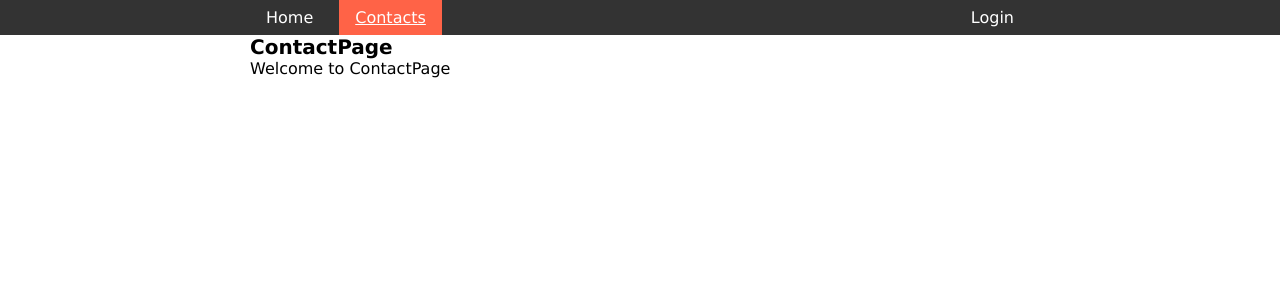
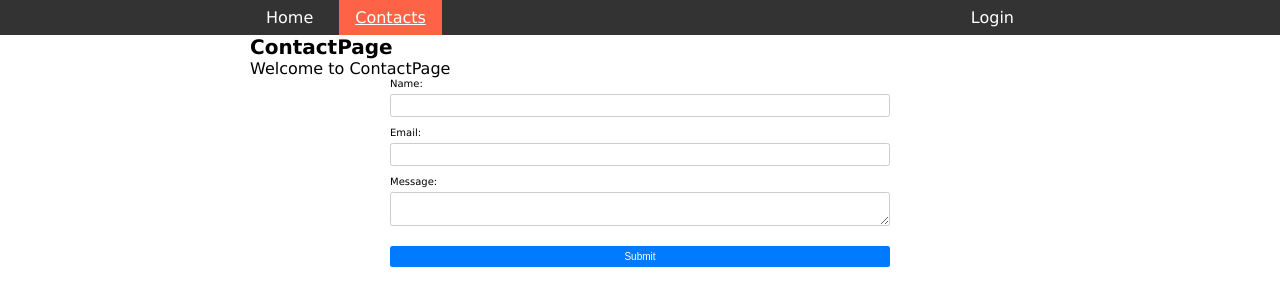
Before and after one commit to VytasPet/feu5-12_react_practice_crud_axios, a React (Vite) app: page /contacts in a window 1280 px wide. Shown: the top 306 px of the page. Built offline with nearby package versions, Linux system fonts and the light colour scheme.

Commit message:
contact form

```diff
--- /dev/null
+++ b/src/components/forms/ContactForm.jsx
@@ -0,0 +1,133 @@
+import React from 'react';
+import { useFormik } from 'formik';
+import styled from 'styled-components';
+
+const StyledForm = styled.form`
+  display: flex;
+  flex-direction: column;
+  width: 100%;
+  max-width: 500px;
+  margin: 0 auto;
+`;
+
+const StyledLabel = styled.label`
+  margin-bottom: 0.5rem;
+`;
+
+const StyledInput = styled.input`
+  padding: 0.5rem;
+  margin-bottom: 1rem;
+  border-radius: 0.25rem;
+  border: 1px solid #ccc;
+  font-size: 1rem;
+`;
+
+const StyledTextArea = styled.textarea`
+  padding: 0.5rem;
+  margin-bottom: 1rem;
+  border-radius: 0.25rem;
+  border: 1px solid #ccc;
+  font-size: 1rem;
+`;
+
+const StyledButton = styled.button`
+  padding: 0.5rem 1rem;
+  margin-top: 1rem;
+  border-radius: 0.25rem;
+  border: none;
+  background-color: #007bff;
+  color: #fff;
+  font-size: 1rem;
+  cursor: pointer;
+
+  &:hover {
+    background-color: #0069d9;
+  }
+
+  &:disabled {
+    background-color: #ddd;
+    color: #aaa;
+    cursor: not-allowed;
+  }
+`;
+
+function ContactForm() {
+  const formik = useFormik({
+    initialValues: {
+      name: '',
+      email: '',
+      message: '',
+    },
+    onSubmit: (values, { resetForm, setSubmitting }) => {
+      setTimeout(() => {
+        alert(JSON.stringify(values, null, 2));
+        resetForm();
+        setSubmitting(false);
+      }, 1000);
+    },
+    validate: (values) => {
+      const errors = {};
+
+      if (!values.name) {
+        errors.name = 'Name is required';
+      }
+
+      if (!values.email) {
+        errors.email = 'Email is required';
+      } else if (!/^[^\s@]+@[^\s@]+\.[^\s@]+$/.test(values.email)) {
+        errors.email = 'Invalid email format';
+      }
+
+      if (!values.message) {
+        errors.message = 'Message is required';
+      }
+
+      return errors;
+    },
+  });
+
+  return (
+    <StyledForm onSubmit={formik.handleSubmit}>
+      <StyledLabel htmlFor="name">Name:</StyledLabel>
+      <StyledInput
+        type="text"
+        id="name"
+        name="name"
+        value={formik.values.name}
+        onChange={formik.handleChange}
+        onBlur={formik.handleBlur}
+      />
+      {formik.touched.name && formik.errors.name ? (
+        <div>{formik.errors.name}</div>
+      ) : null}
+      <StyledLabel htmlFor="email">Email:</StyledLabel>
+      <StyledInput
+        type="email"
+        id="email"
+        name="email"
+        value={formik.values.email}
+        onChange={formik.handleChange}
+        onBlur={formik.handleBlur}
+      />
+      {formik.touched.email && formik.errors.email ? (
+        <div>{formik.errors.email}</div>
+      ) : null}
+      <StyledLabel htmlFor="message">Message:</StyledLabel>
+      <StyledTextArea
+        id="message"
+        name="message"
+        value={formik.values.message}
+        onChange={formik.handleChange}
+        onBlur={formik.handleBlur}
+      />
+      {formik.touched.message && formik.errors.message ? (
+        <div>{formik.errors.message}</div>
+      ) : null}{' '}
+      <StyledButton type="submit" disabled={formik.isSubmitting}>
+        {formik.isSubmitting ? 'Submitting...' : 'Submit'}
+      </StyledButton>
+    </StyledForm>
+  );
+}
+
+export default ContactForm;
--- a/src/pages/ConactPage.jsx
+++ b/src/pages/ConactPage.jsx
@@ -1,11 +1,13 @@
 import React from 'react';
 import Container from '../components/ui/Container';
+import ContactForm from '../components/forms/ContactForm';
 
 function ContactPage() {
   return (
     <Container>
       <h1>ContactPage</h1>
       <p>Welcome to ContactPage</p>
+      <ContactForm />
     </Container>
   );
 }
```
